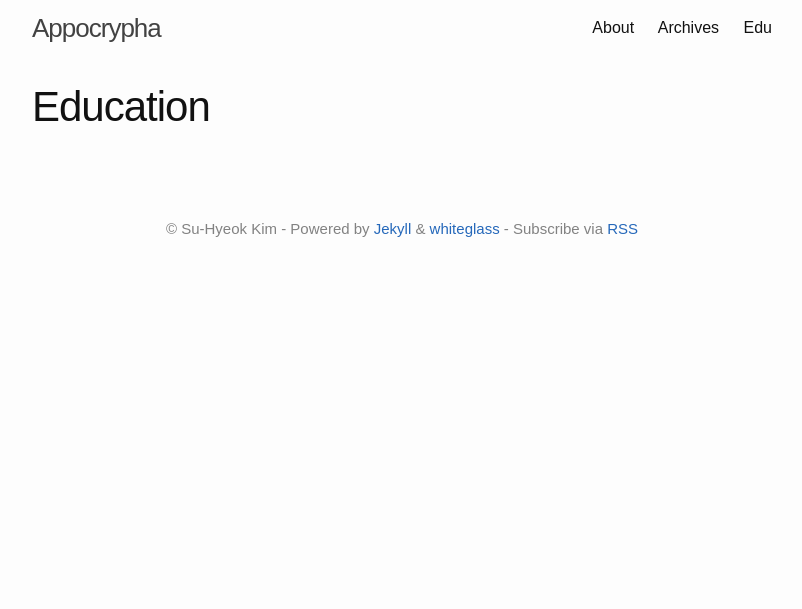
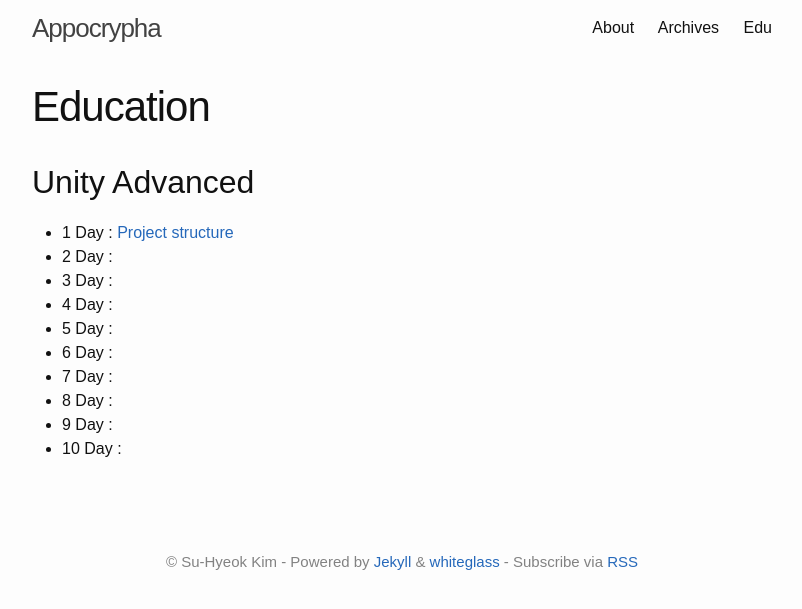
Before and after one commit to suhyeokkim/suhyeokkim.github.io, a Jekyll site: the page built from edu.md, in a window 1280 px wide. Shown: the top 609 px of the page, without its empty margins (238-1040 px from the left). Built offline with Jekyll 4.4.1, drawn with Linux system fonts in a browser that asks for light colours.

Commit message:
Update education page

```diff
--- a/edu.md
+++ b/edu.md
@@ -3,3 +3,24 @@ layout: page
 title: "Education"
 permalink: /edu/
 ---
+
+## Unity Advanced
+
+- 1 Day : [Project structure]({{ site.baseurl }}{% post_url 2017-04-02-unity-project-directory-structue %})
+- 2 Day :
+- 3 Day :
+- 4 Day :
+- 5 Day :
+- 6 Day :
+- 7 Day :
+- 8 Day :
+- 9 Day :
+- 10 Day :
+
+<!--[Event handling]({{ site.baseurl }}{% post_url 2017-03-31-unity-event-handling %})-->
+<!--[GameObeject Communication]({{ site.baseurl }}{% post_url 2017-03-31-unity-gameobject-communication %})-->
+<!--[Scriptable Object]({{ site.baseurl }}{% post_url 2017-03-31-unity-scriptable-object %})-->
+<!--[Useful attributes and properties]({{ site.baseurl }}{% post_url 2017-03-31-useful-attributes-and-properties %})-->
+<!--[Garbage Collection]({{ site.baseurl }}{% post_url 2017-03-31-garbage-collection-in-unity %})-->
+<!--[3D Drawing pipeline]({{ site.baseurl }}{% post_url 2017-03-31-unity-3d-drawing-pipeline %})-->
+<!--[Texture compression]({{ site.baseurl }}{% post_url 2017-03-31-using-texture-compression-in-unity %})-->
```
Also changed, not shown: _posts/2017-03-31-garbage-collection-in-unity.md (renamed from _posts/2017-03-31-mono-garbage-collection.md).
